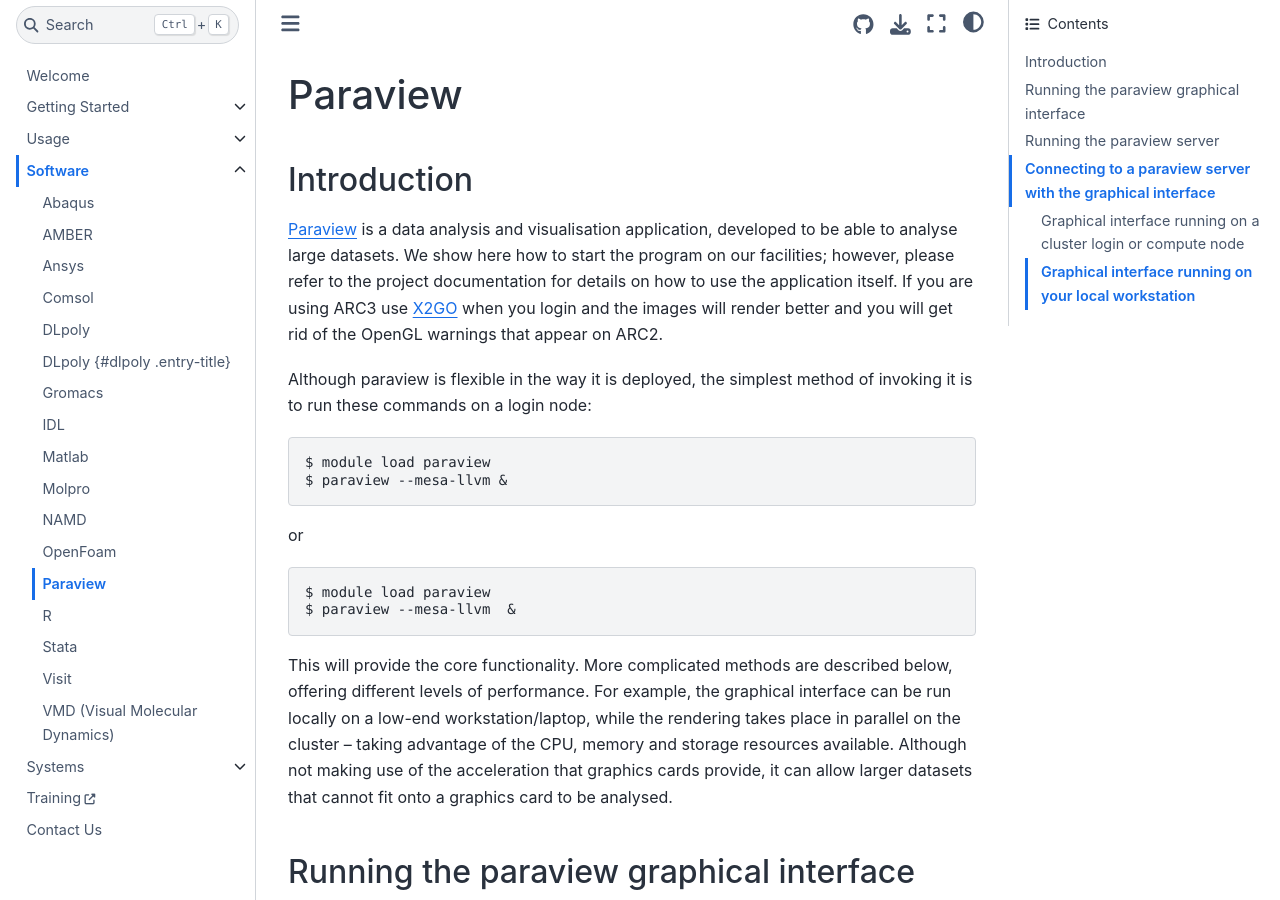
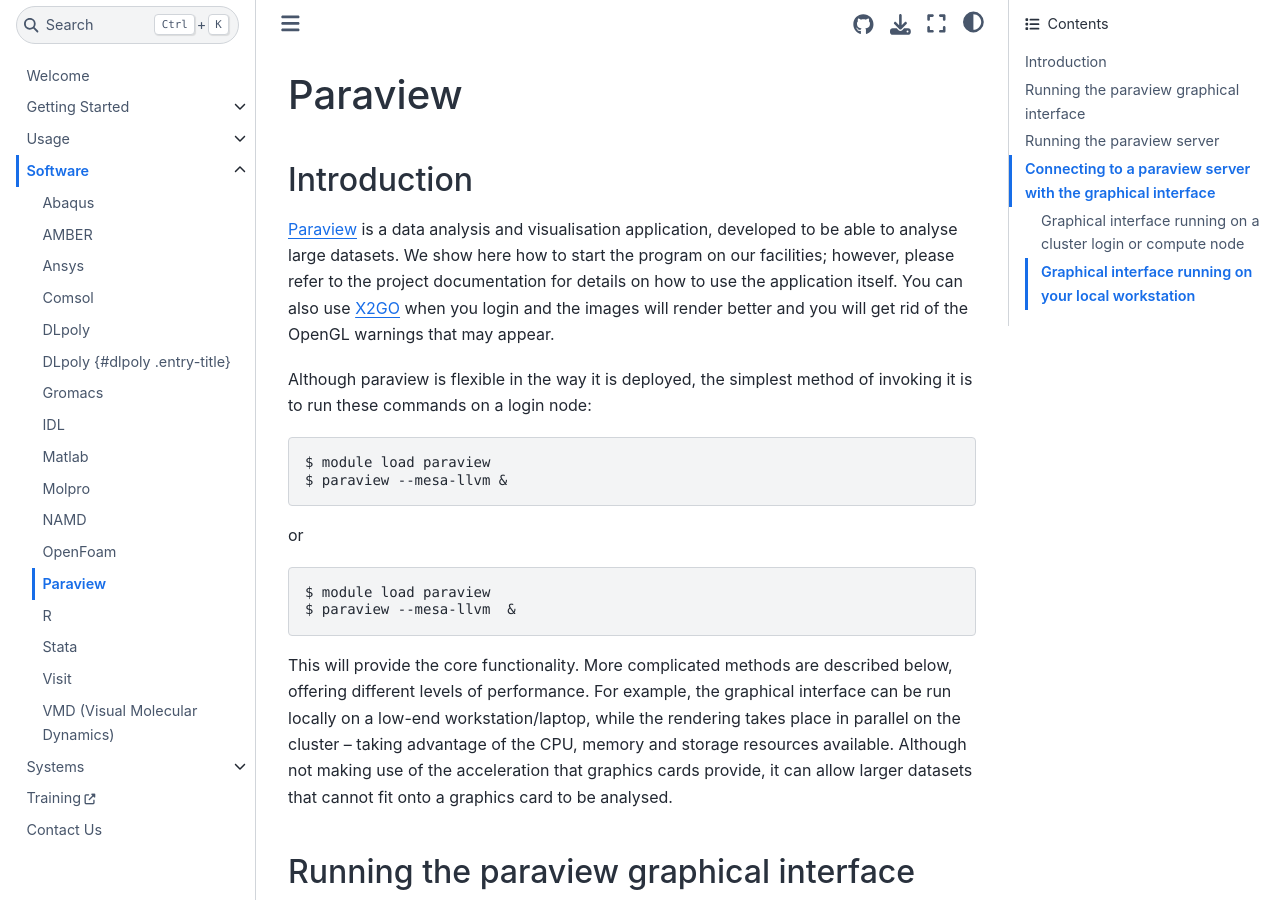
Before and after one commit to foqueiroz/arcdocs.github.io, a Jupyter Book: the page built from book/software/paraview.md, in a window 1280 px wide and 900 px high. Built offline with Jupyter Book 1.0.4 settings and Sphinx 7.4.7 and the Sphinx Book theme 1.1.4, drawn with Linux system fonts in a browser that asks for light colours.

Commit message:
Correct link to X2go documentation

```diff
--- a/book/software/paraview.md
+++ b/book/software/paraview.md
@@ -6,10 +6,10 @@
 visualisation application, developed to be able to analyse large
 datasets. We show here how to start the program on our facilities;
 however, please refer to the project documentation for details on how to
-use the application itself. If you are using ARC3 use
-[X2GO](https://arc.leeds.ac.uk/using-the-systems/advanced-topics/remote-graphics-x2go/)
+use the application itself.  You can also use
+[X2GO](../getting_started/x2go)
 when you login and the images will render better and you will get rid of
-the OpenGL warnings that appear on ARC2.
+the OpenGL warnings that may appear.
 
 Although paraview is flexible in the way it is deployed, the simplest
 method of invoking it is to run these commands on a login node:
```
